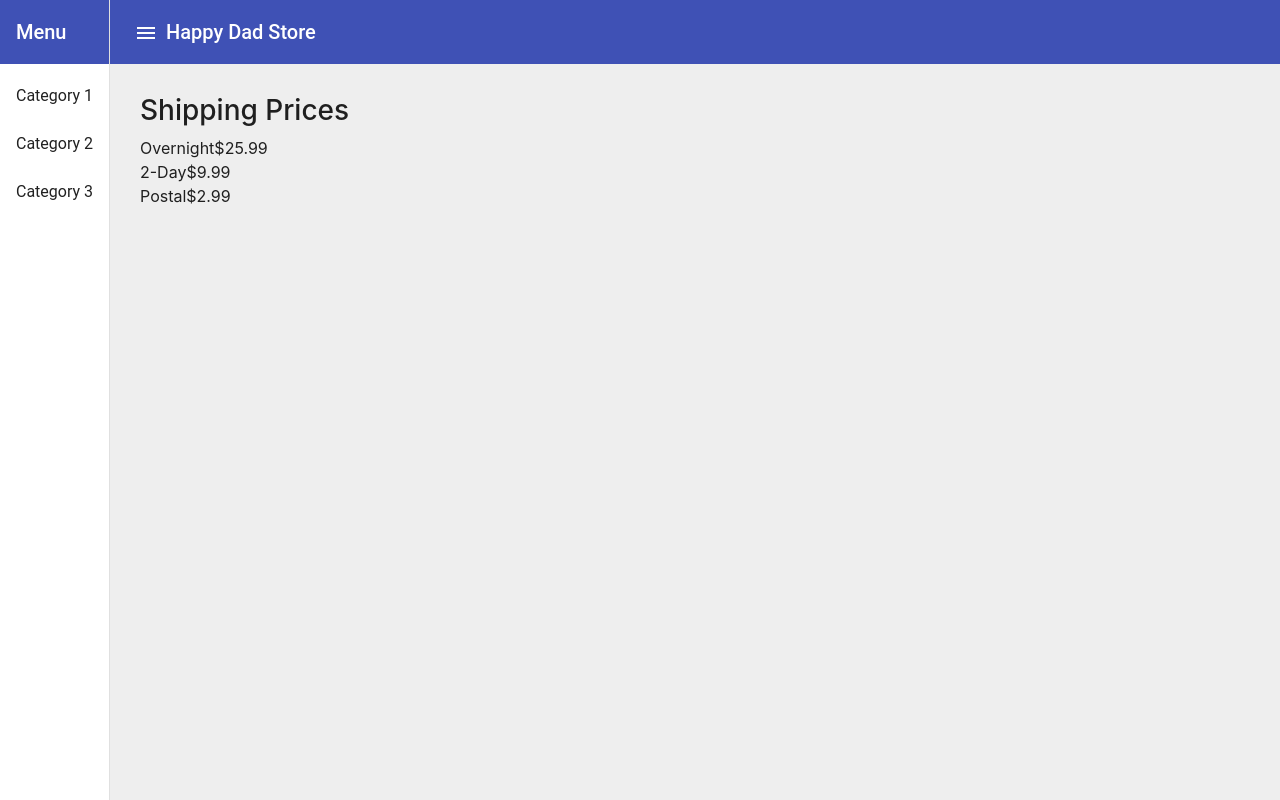
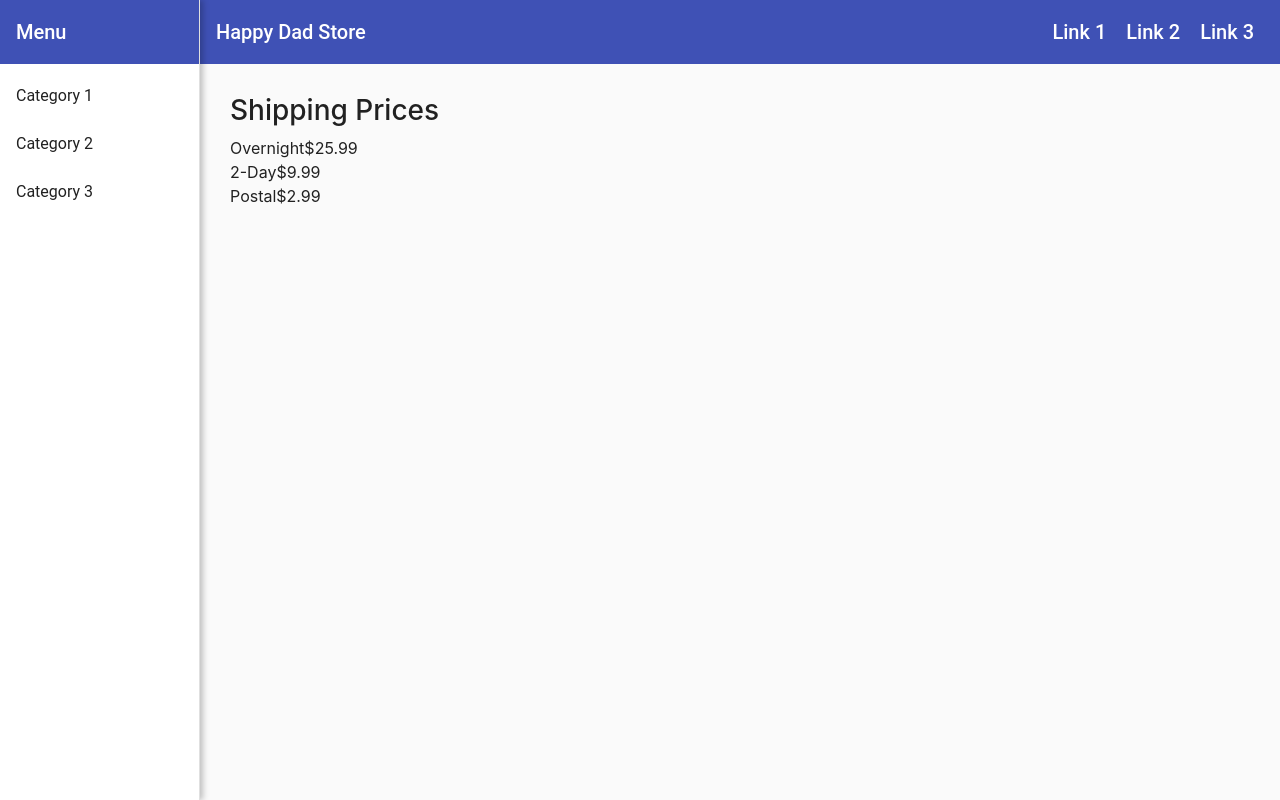
Before and after one commit to thekla-petro/angular-d8jzvy-nmhxez, an Angular app: page /shipping in a window 1280 px wide. Built offline with nearby package versions, Linux system fonts and the light colour scheme.

Commit message:
3 files modified

```diff
--- a/src/app/app.component.css
+++ b/src/app/app.component.css
@@ -1,5 +1,9 @@
 p {
   font-family: Lato;
+}
+
+.basic-container {
+    padding: 30px;
 }
 
 /*
--- a/src/app/left-bar/left-bar.component.css
+++ b/src/app/left-bar/left-bar.component.css
@@ -1,12 +1,27 @@
 .sidenav-container {
+  height: 100%;
+  /*
   position: absolute;
   top: 0;
   bottom: 0;
   left: 0;
   right: 0;
   background: #eee;
+  */
 }
 
-.basic-container {
-  padding: 30px;
+.sidenav {
+  width: 200px;
+  box-shadow: 3px 0 6px rgb(0, 0, 0, 0.24);
 }
+
+.spacer {
+  flex: 1 1 auto;
+}
+
+mat-toolbar-row a {
+  display: inline-block;
+  margin: 0 10px;
+  color: white;
+  text-decoration: none;
+}
--- a/src/app/left-bar/left-bar.component.html
+++ b/src/app/left-bar/left-bar.component.html
@@ -21,27 +21,18 @@
     <mat-toolbar color="primary">
       <mat-toolbar-row>
         <button
-          mat-icon-button>
+          mat-icon-button
+          aria-label="Toggle sidenav"
+          *ngIf="(isHandset | async)!.matches">>
           <mat-icon (click)="drawer.toggle()">menu</mat-icon>
         </button>
         <h1>Happy Dad Store</h1>
+        <span class="spacer"></span>
+          <a href="#">Link 1</a>
+          <a href="#">Link 2</a>
+          <a href="#">Link 3</a>
       </mat-toolbar-row>
     </mat-toolbar>
-    <div class="basic-container">
-      <router-outlet></router-outlet>
-    </div>
+    <ng-content></ng-content>
 </mat-sidenav-content>
 </mat-sidenav-container>
-
-
-<!--
-  <div class="col-lg-3">
-
-    <div class="list-group">
-      <a href="#" class="list-group-item">Category 1</a>
-      <a href="#" class="list-group-item">Category 2</a>
-      <a href="#" class="list-group-item">Category 3</a>
-    </div>
-
-  </div>
--->
```
